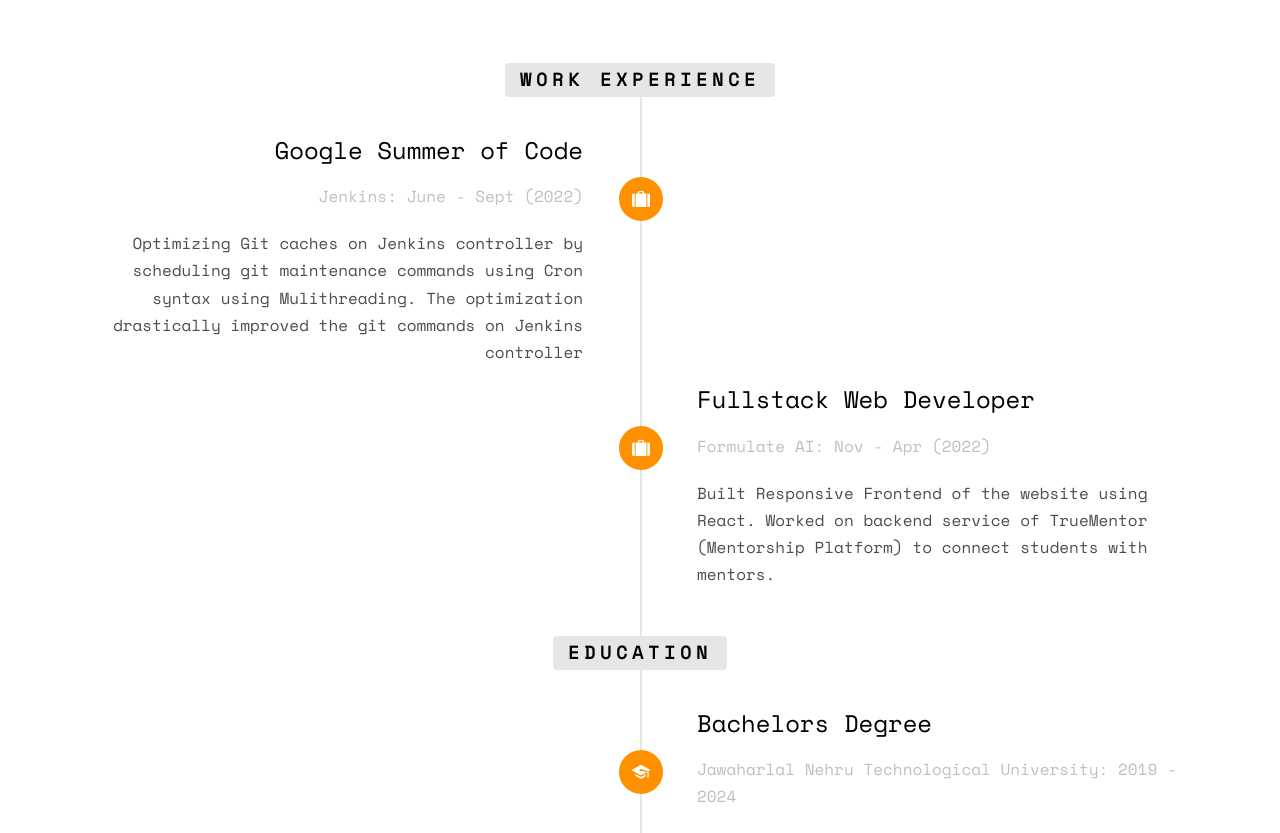
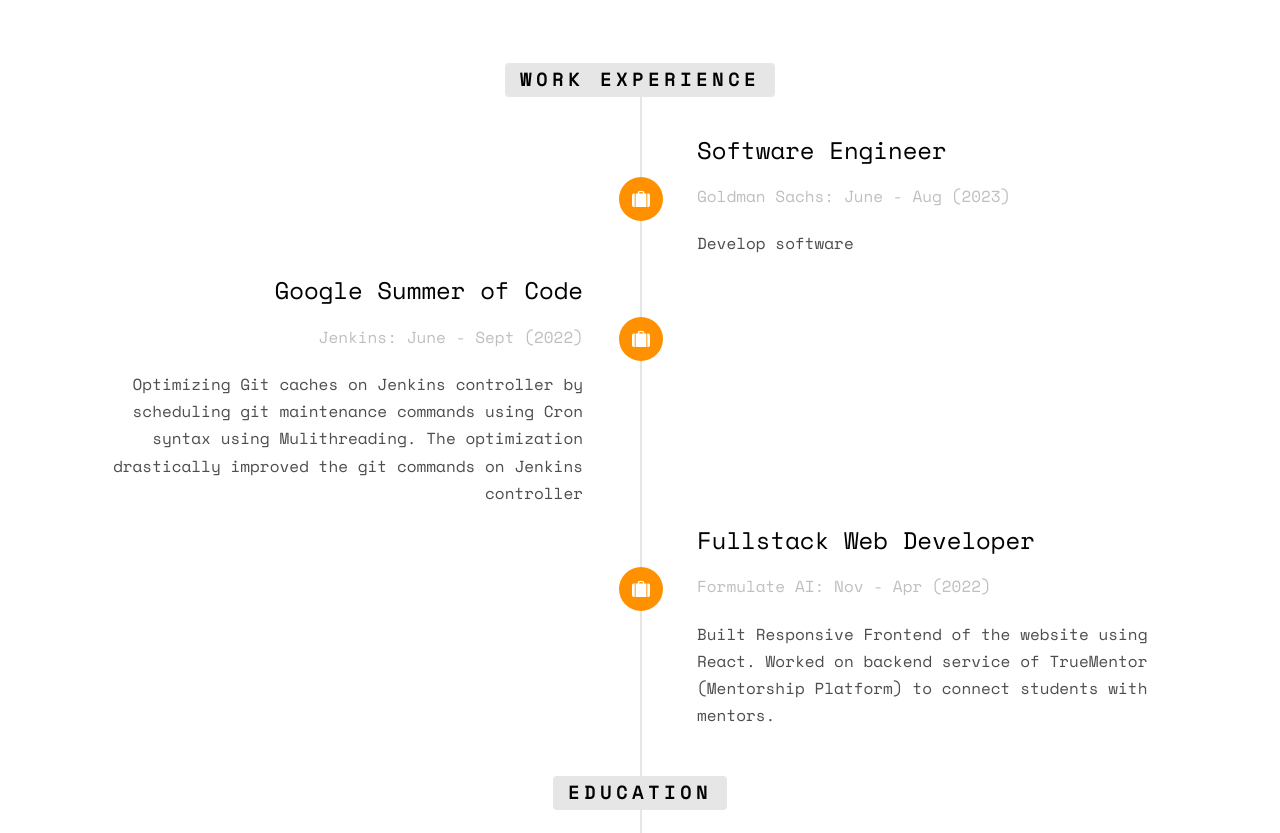
Before and after one commit to Hrushi20/Portfolio, a website: page public/index.html in a window 1280 px wide. Shown: the part 1840-2673 px from the top of the page. Drawn offline with nearby package versions, Linux system fonts and the light colour scheme; files whose address does not match are found by name.

Commit message:
Add gs work date

```diff
--- a/public/index.html
+++ b/public/index.html
@@ -115,6 +115,18 @@
 					<ul class="timeline">
 						<li class="timeline-heading text-center animate-box">
 							<div><h3>Work Experience</h3></div>
+						</li>
+						<li class="timeline-inverted animate-box">
+							<div class="timeline-badge"><i class="icon-suitcase"></i></div>
+							<div class="timeline-panel">
+								<div class="timeline-heading">
+									<h3 class="timeline-title">Software Engineer</h3>
+									<span class="company">Goldman Sachs: June - Aug (2023)</span>
+								</div>
+								<div class="timeline-body">
+									<p>Develop software</p>
+								</div>
+							</div>
 						</li>
 						<li class="animate-box timeline-unverted">
 							<div class="timeline-badge"><i class="icon-suitcase"></i></div>
```
